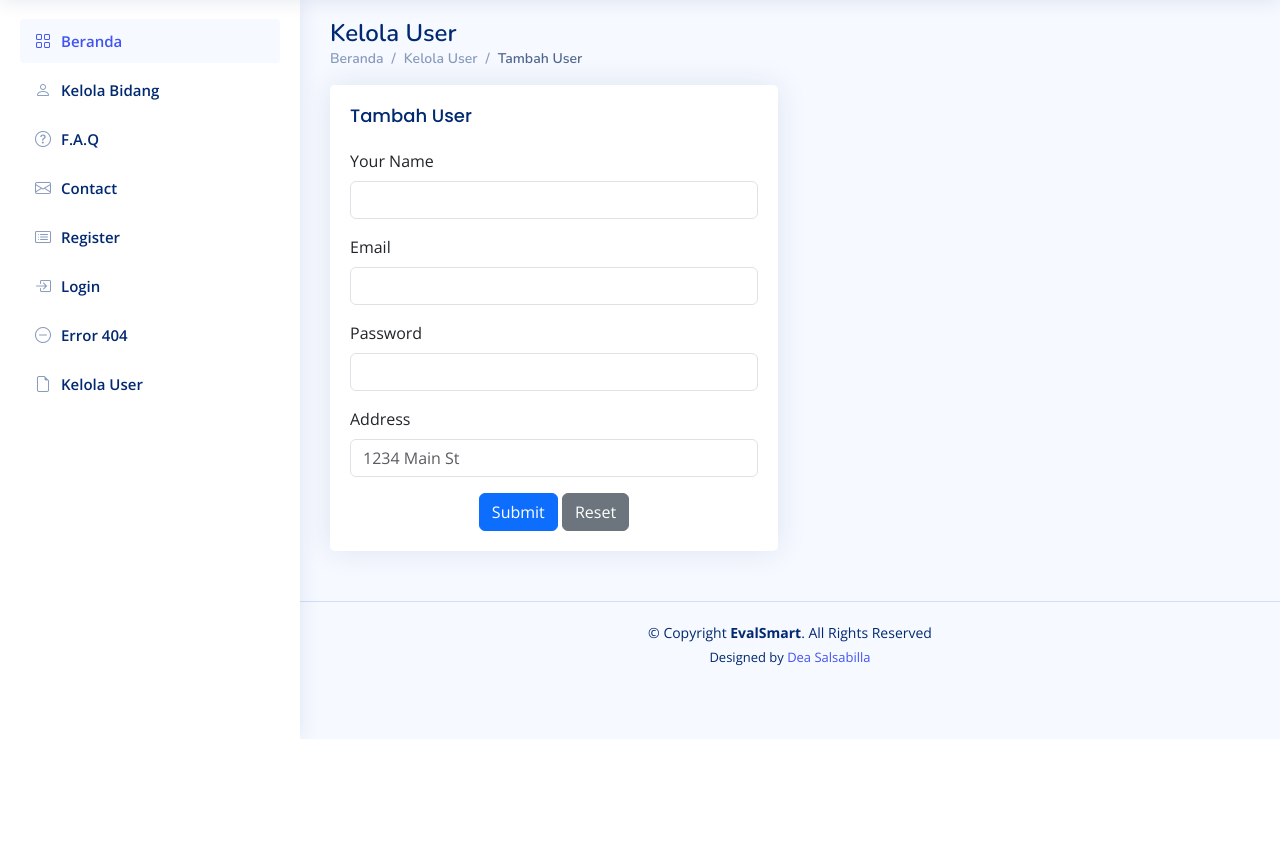
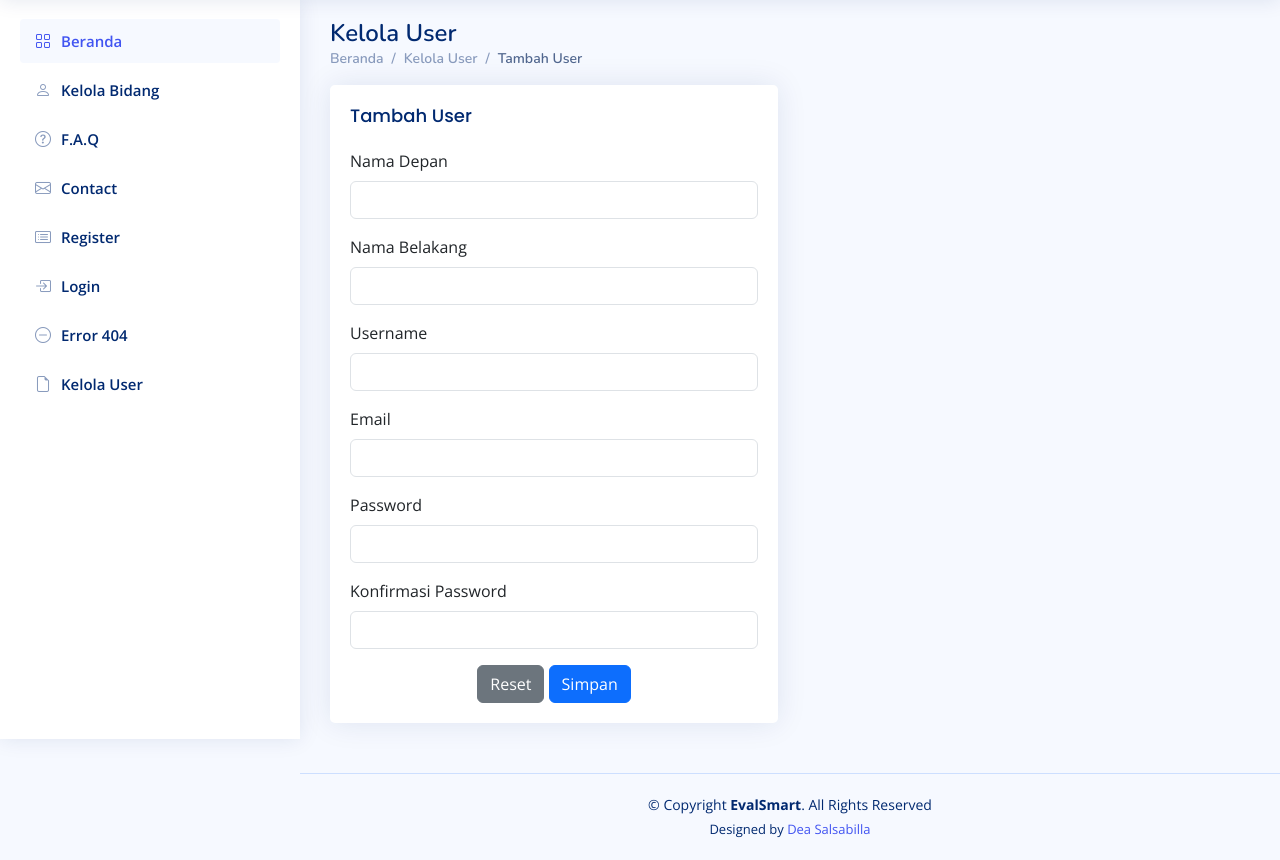
Before and after one commit to deasalsabilla/EvalSmart, a Django app: page /user/tambah-user/ in a window 1280 px wide. Shown: the part 61-921 px from the top of the page. Before the commit the page ends 800 px from the top, so only its background shows below. Run offline with Django 4.2, Linux system fonts and the light colour scheme; some libraries are stand-ins or nearby versions.

Commit message:
draft tampilan tambah user

```diff
--- a/testing/templates/tambah_user.html
+++ b/testing/templates/tambah_user.html
@@ -68,26 +68,34 @@
                 <h5 class="card-title">Tambah User</h5>
 
                 <!-- Vertical Form -->
-                <form class="row g-3">
+                <form class="row g-3" method="post">
                   <div class="col-12">
-                    <label for="inputNanme4" class="form-label">Your Name</label>
-                    <input type="text" class="form-control" id="inputNanme4" />
+                    <label for="nama_depan" class="form-label">Nama Depan</label>
+                    <input type="text" class="form-control" id="nama_depan" name="nama_depan" />
                   </div>
                   <div class="col-12">
-                    <label for="inputEmail4" class="form-label">Email</label>
-                    <input type="email" class="form-control" id="inputEmail4" />
+                    <label for="nama_belakang" class="form-label">Nama Belakang</label>
+                    <input type="text" class="form-control" id="nama_belakang" name="nama_belakang" />
                   </div>
                   <div class="col-12">
-                    <label for="inputPassword4" class="form-label">Password</label>
-                    <input type="password" class="form-control" id="inputPassword4" />
+                    <label for="username" class="form-label">Username</label>
+                    <input type="text" class="form-control" id="username" name="username" />
                   </div>
                   <div class="col-12">
-                    <label for="inputAddress" class="form-label">Address</label>
-                    <input type="text" class="form-control" id="inputAddress" placeholder="1234 Main St" />
+                    <label for="email" class="form-label">Email</label>
+                    <input type="email" class="form-control" id="email" name="email"/>
+                  </div>
+                  <div class="col-12">
+                    <label for="password" class="form-label">Password</label>
+                    <input type="password" class="form-control" id="password" name="password" />
+                  </div>
+                  <div class="col-12">
+                    <label for="password2" class="form-label">Konfirmasi Password</label>
+                    <input type="password" class="form-control" id="password2" name="password2" />
                   </div>
                   <div class="text-center">
-                    <button type="submit" class="btn btn-primary">Submit</button>
                     <button type="reset" class="btn btn-secondary">Reset</button>
+                    <button type="submit" class="btn btn-primary">Simpan</button>
                   </div>
                 </form>
                 <!-- Vertical Form -->
```
